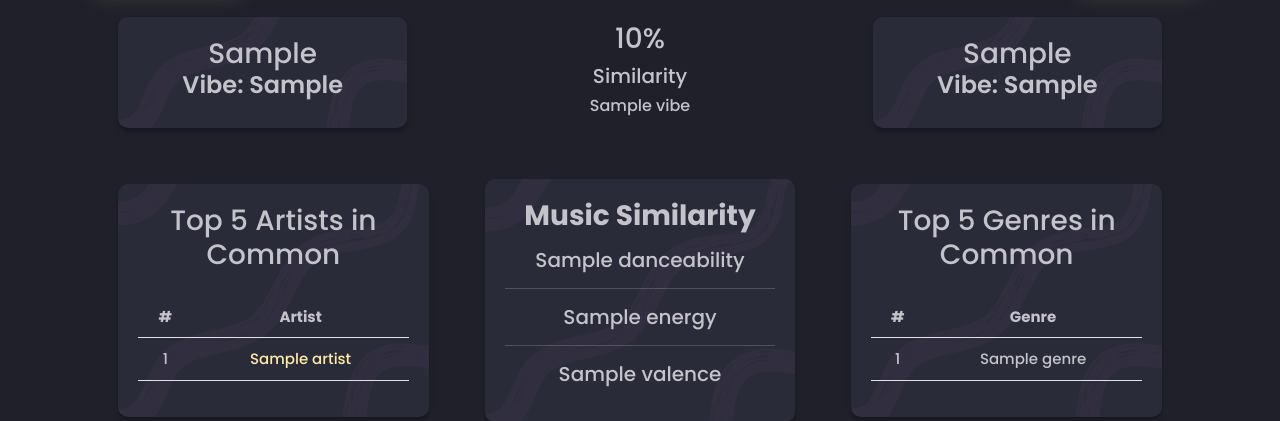
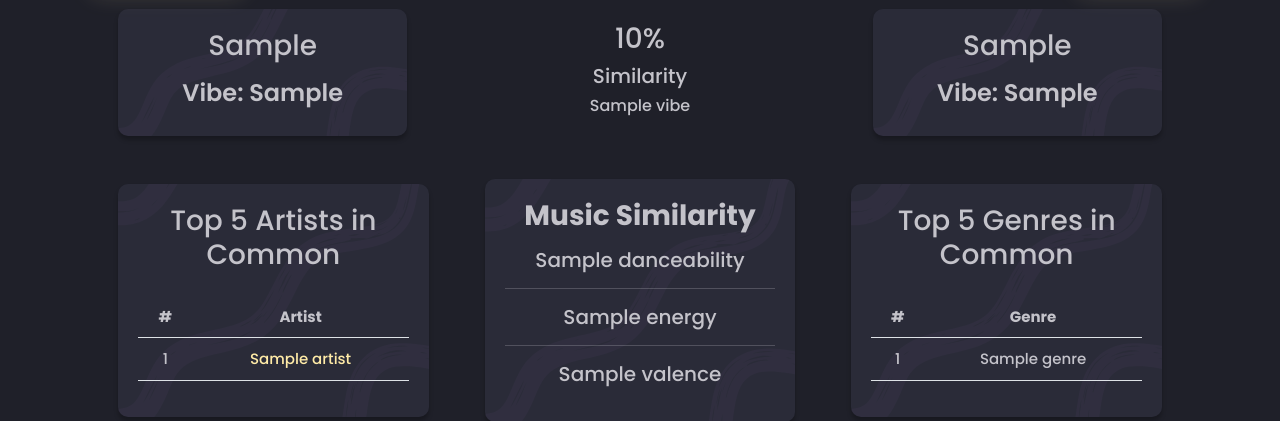
Before and after one commit to Scooney6/Euphonic, a Flask app: template Flask/templates/compare.html in a window 1280 px wide. Shown: the part 74-495 px from the top of the page. Run offline with Flask 2, Linux system fonts and the light colour scheme; the template is opened without the code that fills it: most values are stand-ins (such as "Sample title", 1, 10 or a date in 2020); parts of the project's set-up code (start-up, migrations or seed data) failed here and were passed over; some libraries are stand-ins or nearby versions.

Commit message:
Minor Compare UI Changes
Added some Spacing between username and Vibe

```diff
--- a/Flask/templates/compare.html
+++ b/Flask/templates/compare.html
@@ -39,8 +39,8 @@
         <div class="container">
             <div class="row mt-5 justify-content-around">
                 <div class="col mx-5 my-auto user">
-                    <h3>{{ user1 }}</h3>
-                    <h4>Vibe: {{ user1_vibe }}</h4>
+                    <h3 class="mb-3">{{ user1 }}</h3>
+                    <h4 class="mt-3">Vibe: {{ user1_vibe }}</h4>
                 </div>
                 <div class="col mx-5 my-5 comparison-score">
                     <h3>{{ score }}%</h3>
@@ -48,8 +48,8 @@
                     <h6>{{ music_similarity['vibe'] }}</h6>
                 </div>
                 <div class="col mx-5 my-auto user">
-                    <h3>{{ user2 }}</h3>
-                    <h4>Vibe: {{ user2_vibe }}</h4>
+                    <h3 class="mb-3">{{ user2 }}</h3>
+                    <h4 class="mt-3">Vibe: {{ user2_vibe }}</h4>
                 </div>
             </div>
             <div class="row pb-4 mt-2 justify-content-around">
```
